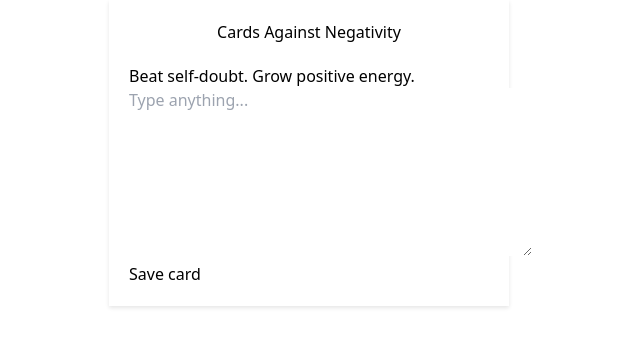
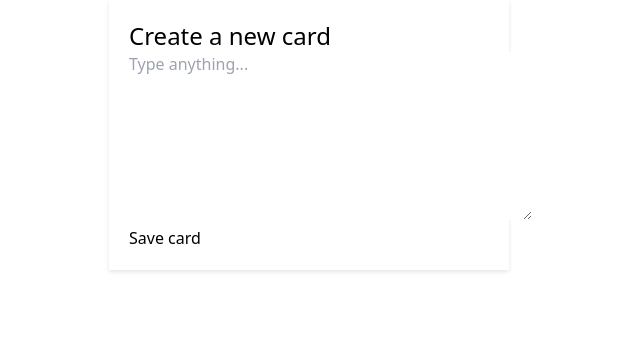
Before and after one commit to valarietan/react-cards, a Next.js app: page / in a window 1280 px wide. Shown: the top 346 px of the page, without its empty margins (331-971 px from the left). Built offline with nearby package versions, Linux system fonts and the light colour scheme.

Commit message:
backup commit

```diff
--- a/components/CreateCardForm.jsx
+++ b/components/CreateCardForm.jsx
@@ -15,6 +15,7 @@ const CreateCardForm = ({ onSave }) => {
 
   return (
     <form onSubmit={handleSubmit}>
+    <h2 className='text-2xl'>Create a new card</h2>
       <textarea
         value={card}
         onChange={handleCardChange}
--- a/pages/index.js
+++ b/pages/index.js
@@ -10,10 +10,6 @@ const AppWrapper = styled.div`
   margin: 0 auto;
   padding: 20px;
   box-shadow: 0 2px 4px rgba(0, 0, 0, 0.1);
-`
-const Title = styled.h1`
-  text-align: center;
-  margin-bottom: 20px;
 `
 
 const inter = Inter({ subsets: ['latin'] })
@@ -38,8 +34,6 @@ export default function Home() {
 
   return (
     <AppWrapper>
-      <Title>Cards Against Negativity</Title>
-      <p>Beat self-doubt. Grow positive energy.</p>
       <CreateCardForm addCard={addCard} />
     </AppWrapper>
   );
```
